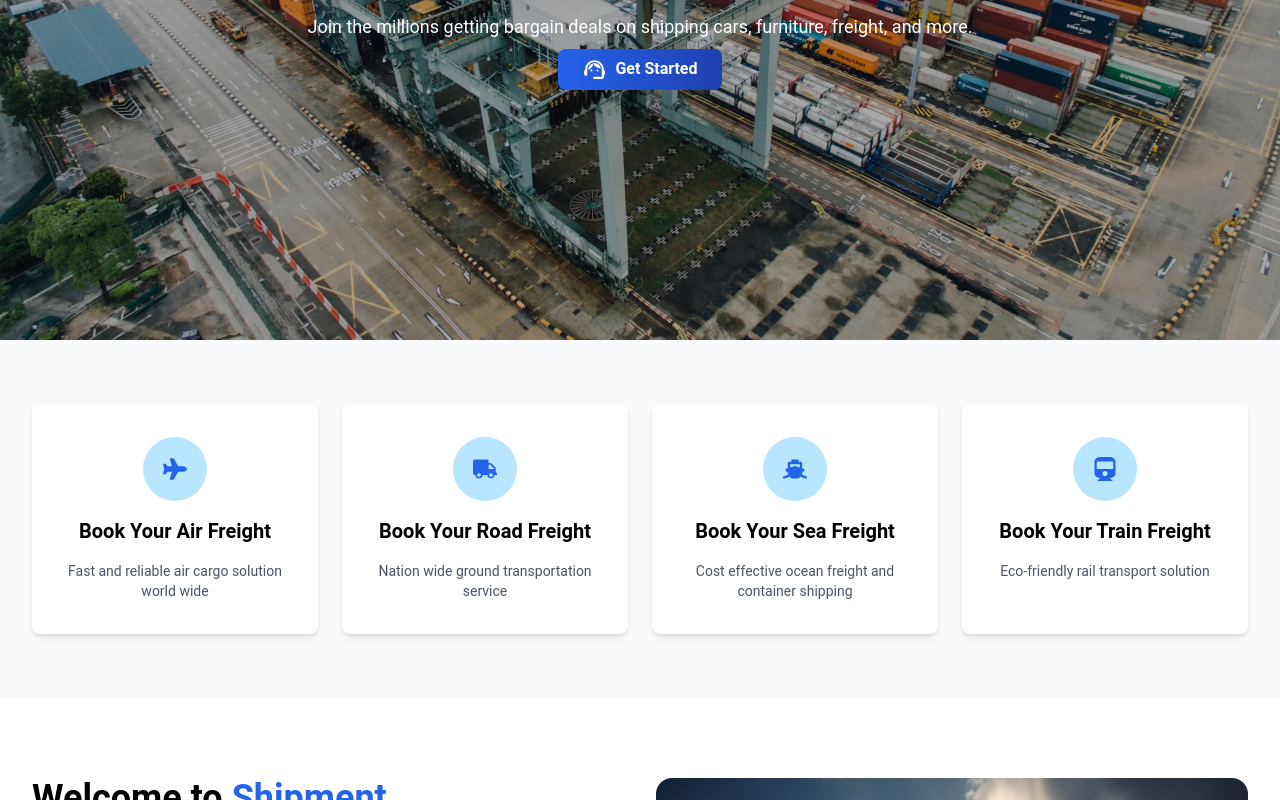
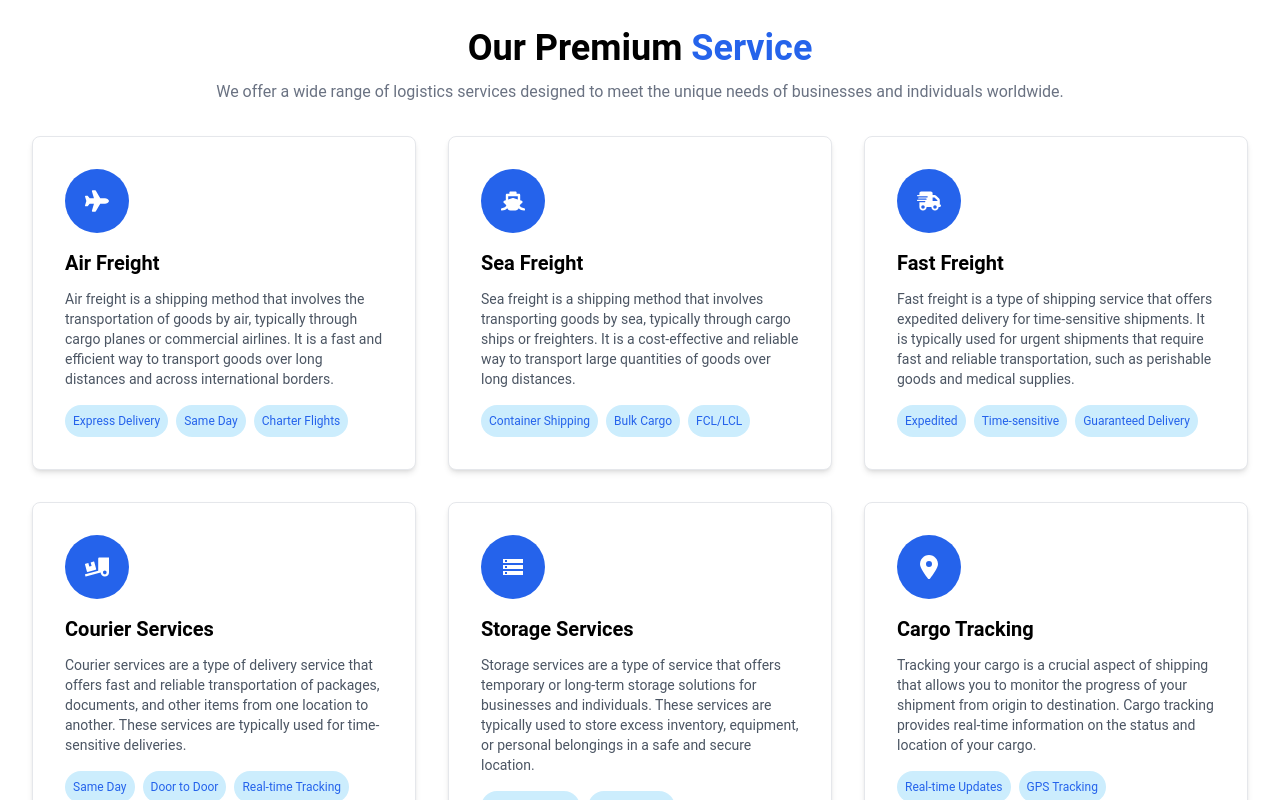
Before and after one commit to kemichris/shipping, a React (Vite) app in the folder shipping-client/: page /services in a window 1280 px wide. Before the commit this address led to /. Shown: the part 460-1260 px from the top of the page. Built offline with nearby package versions, Linux system fonts and the light colour scheme.

Commit message:
feat: add OurServices, SectionHeader, and ServicesCard components; update Services page and public routes

```diff
--- /dev/null
+++ b/shipping-client/src/components/services/OurServices.jsx
@@ -0,0 +1,63 @@
+import { FaPlane, FaTruckLoading, FaShip } from "react-icons/fa"
+import { FaTruckFast, FaLocationDot } from "react-icons/fa6";
+import { MdOutlineStorage } from "react-icons/md";
+
+
+
+import { SectionHeader } from "./SectionHeader";
+import { ServicesCard } from "./ServicesCard";
+
+export function OurServices() {
+    const services = [
+        {
+            icon: <FaPlane/>,
+            title: 'Air Freight',
+            text: 'Air freight is a shipping method that involves the transportation of goods by air, typically through cargo planes or commercial airlines. It is a fast and efficient way to transport goods over long distances and across international borders.',
+            featuresTags: ['Express Delivery', 'Same Day', 'Charter Flights' ]
+        },
+        {
+            icon: <FaShip/>,
+            title: 'Sea Freight',
+            text: 'Sea freight is a shipping method that involves transporting goods by sea, typically through cargo ships or freighters. It is a cost-effective and reliable way to transport large quantities of goods over long distances.',
+            featuresTags: ['Container Shipping', 'Bulk Cargo', 'FCL/LCL' ]
+        },
+        {
+            icon: <FaTruckFast/>,
+            title: 'Fast Freight',
+            text: 'Fast freight is a type of shipping service that offers expedited delivery for time-sensitive shipments. It is typically used for urgent shipments that require fast and reliable transportation, such as perishable goods and medical supplies.',
+            featuresTags: ['Expedited', 'Time-sensitive', 'Guaranteed Delivery']
+        },
+        {
+            icon: <FaTruckLoading />,
+            title: 'Courier Services',
+            text: 'Courier services are a type of delivery service that offers fast and reliable transportation of packages, documents, and other items from one location to another. These services are typically used for time-sensitive deliveries.',
+            featuresTags: ['Same Day', 'Door to Door', 'Real-time Tracking']
+        },
+        {
+            icon: <MdOutlineStorage />,
+            title: 'Storage Services',
+            text: 'Storage services are a type of service that offers temporary or long-term storage solutions for businesses and individuals. These services are typically used to store excess inventory, equipment, or personal belongings in a safe and secure location.',
+            featuresTags: ['Climate Control', '24/7 Security', 'Inventory Management']
+        },
+        {
+            icon: <FaLocationDot/>,
+            title: 'Cargo Tracking',
+            text: 'Tracking your cargo is a crucial aspect of shipping that allows you to monitor the progress of your shipment from origin to destination. Cargo tracking provides real-time information on the status and location of your cargo.',
+            featuresTags: ['Real-time Updates',' GPS Tracking', 'Alerts & Notifications']
+        },
+    ]
+  return (
+    <section className='py-12 px-8 flex flex-col items-center'>
+      <SectionHeader
+        blackText="Our Premium"
+        blueText="Service"
+        description="We offer a wide range of logistics services designed to meet the unique needs of businesses and individuals worldwide."
+      />
+      <div className="grid grid-cols-1 lg:grid-cols-3 md:grid-cols-2 gap-8 mt-8">
+        {services.map(service => (
+            <ServicesCard key={service.title} {...service} />
+        ))}
+      </div>
+    </section>
+  );
+}
--- /dev/null
+++ b/shipping-client/src/components/services/SectionHeader.jsx
@@ -0,0 +1,10 @@
+export function SectionHeader({blackText, blueText, description}) {
+  return (
+    <>
+      <h2 className="font-bold text-3xl md:text-4xl text-black mb-3 text-center">
+        {blackText} <span className="text-primary-light">{blueText}</span>
+      </h2>
+      <p className="text-center text-gray-500">{description}</p>
+    </>
+  );
+}
--- /dev/null
+++ b/shipping-client/src/components/services/ServicesCard.jsx
@@ -0,0 +1,20 @@
+
+
+export function ServicesCard({icon, title, text, featuresTags}) {
+    return (
+        <div className="p-8 rounded-lg shadow-md bg-white transition-colors duration-500 ease-in-out  border border-gray-200 hover:border-primary-light">
+            <div className="flex justify-center items-center w-16 h-16 rounded-full text-white text-2xl bg-primary-light mb-4">
+                {icon}
+            </div>
+            <h3 className="text-xl font-semibold mb-3">{title}</h3>
+            <p className="text-text-dark text-sm">{text}</p>
+            <div className="flex flex-wrap gap-2 mt-4">
+                {featuresTags.map((feature, index) => (
+                    <div key={index} className="w-fit p-2 rounded-2xl bg-sky-500/20">
+                        <p className="text-primary-light text-xs">{feature}</p>
+                    </div>
+                ))}
+            </div>
+        </div>
+    )
+}
--- /dev/null
+++ b/shipping-client/src/pages/public/Services.jsx
@@ -0,0 +1,13 @@
+import { PageHero } from "../../components/layout/PageHero"
+import { OurServices } from "../../components/services/OurServices"
+
+export function Services() {
+    return (
+        <>
+        <title>shipping-client | Services</title>
+        <PageHero title='Services' description='Comprehensive logistics solutions tailored to meet your business needs' />
+        <OurServices />
+
+        </>
+    )
+}
--- a/shipping-client/src/routes/publicRoutes.jsx
+++ b/shipping-client/src/routes/publicRoutes.jsx
@@ -1,6 +1,7 @@
 import { PublicLayout } from '../pages/layout/PublicLayout';
 import { Home } from '../pages/public/Home';
 import { About } from '../pages/public/About';
+import { Services } from '../pages/public/Services';
 
 
 export const publicRoutes = [
@@ -19,6 +20,10 @@ export const publicRoutes = [
                 path: '/about',
                 element: <About />,
             },
+            {
+                path: '/services',
+                element: <Services />,
+            },
 
         ],
     },
```
